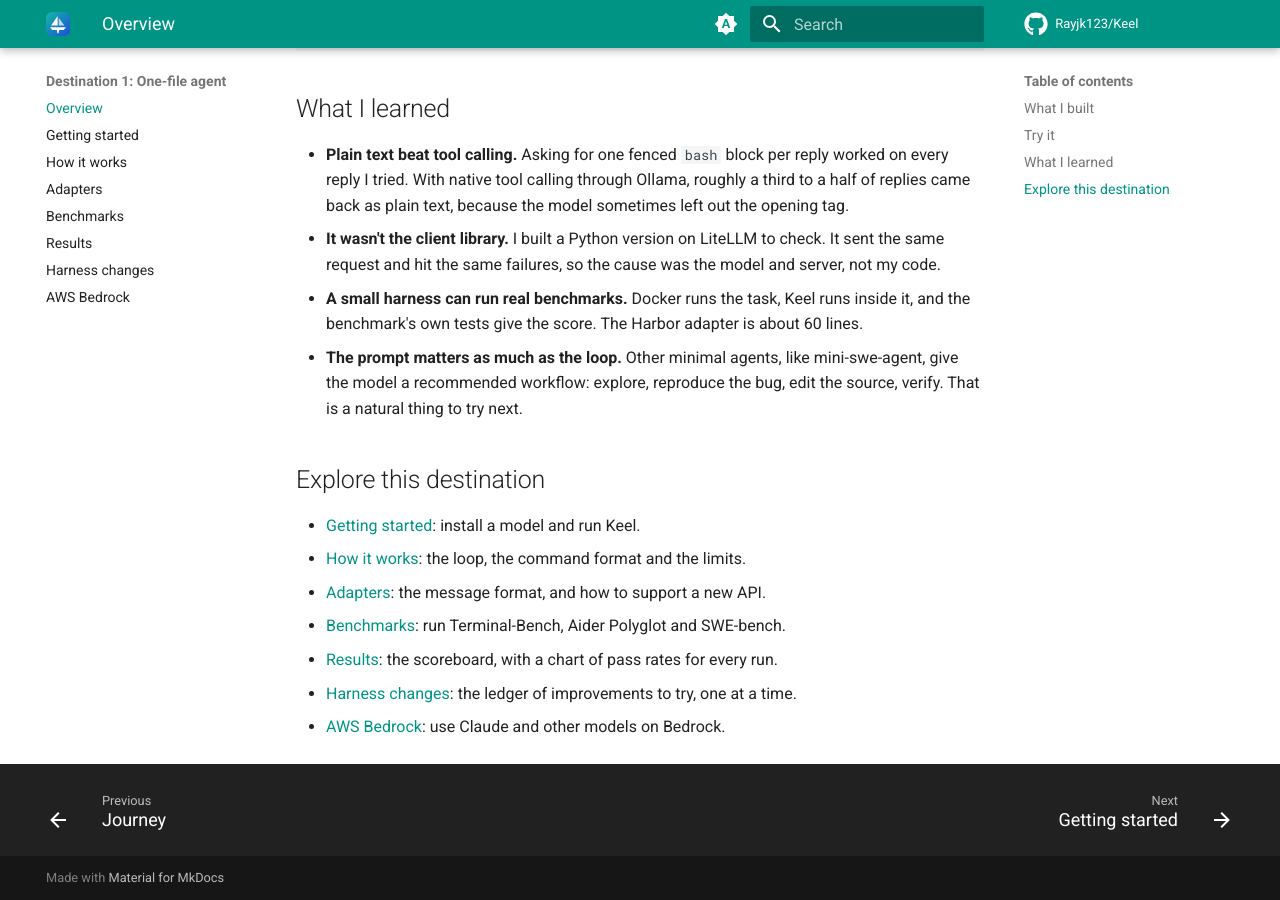
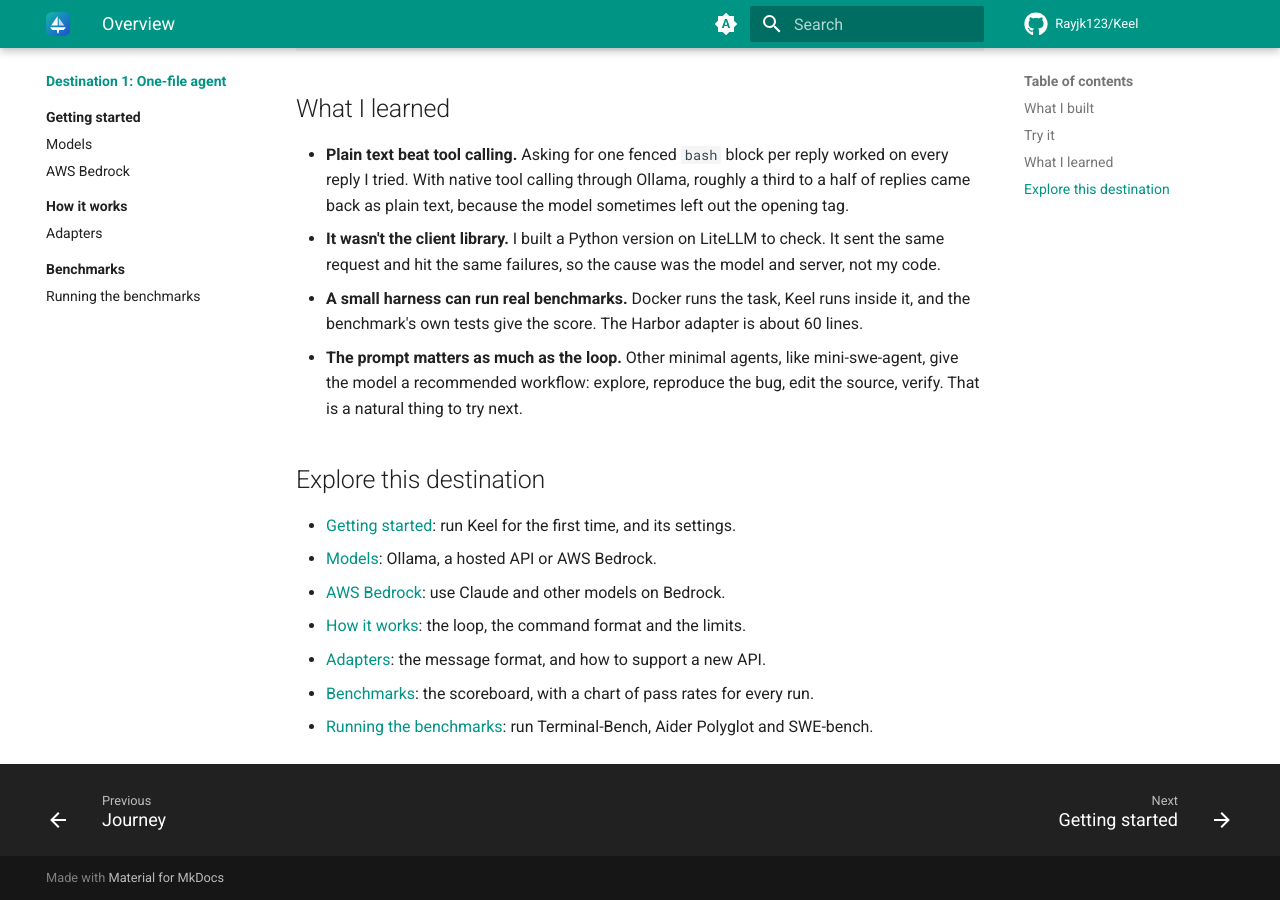
Before and after one commit to Rayjk123/Keel, an MkDocs documentation site: the page built from docs/destinations/one-file-agent/index.md, in a window 1280 px wide and 900 px high, scrolled down 945 px. Built offline with MkDocs 1.6.1 and Material for MkDocs 9.7.7, drawn with Linux system fonts in a browser that asks for light colours; comment, search, counter and statistics services are not loaded.

Commit message:
Reorganize the docs into Getting started, How it works and Benchmarks sections
- Getting started holds the first run, a new Models page (Ollama, a hosted API
  or AWS Bedrock) and the Bedrock proxy setup.
- How it works holds the agent loop and adapters.
- Benchmarks opens on the scoreboard, with Running the benchmarks under it; the
  steps for adding a run live only there now.
- The Harness changes page and its proposed ledger are removed.
- Files moved to match the sections, so the URLs follow the nav.

```diff
--- a/docs/destinations/one-file-agent/index.md
+++ b/docs/destinations/one-file-agent/index.md
@@ -45,10 +45,10 @@ BASE_URL=http://localhost:11434/v1 MODEL=qwen3-coder:30b \
 
 ## Explore this destination
 
-- [Getting started](getting-started.md): install a model and run Keel.
-- [How it works](how-it-works.md): the loop, the command format and the limits.
-- [Adapters](adapters.md): the message format, and how to support a new API.
-- [Benchmarks](benchmarks.md): run Terminal-Bench, Aider Polyglot and SWE-bench.
-- [Results](results.md): the scoreboard, with a chart of pass rates for every run.
-- [Harness changes](harness-changes.md): the ledger of improvements to try, one at a time.
-- [AWS Bedrock](bedrock.md): use Claude and other models on Bedrock.
+- [Getting started](getting-started/index.md): run Keel for the first time, and its settings.
+- [Models](getting-started/models.md): Ollama, a hosted API or AWS Bedrock.
+- [AWS Bedrock](getting-started/bedrock.md): use Claude and other models on Bedrock.
+- [How it works](how-it-works/index.md): the loop, the command format and the limits.
+- [Adapters](how-it-works/adapters.md): the message format, and how to support a new API.
+- [Benchmarks](benchmarks/index.md): the scoreboard, with a chart of pass rates for every run.
+- [Running the benchmarks](benchmarks/running.md): run Terminal-Bench, Aider Polyglot and SWE-bench.
--- a/mkdocs.yml
+++ b/mkdocs.yml
@@ -32,6 +32,7 @@ theme:
   features:
     - navigation.tabs
     - navigation.sections
+    - navigation.indexes
     - navigation.footer
     - content.code.copy
     - content.action.edit
@@ -54,13 +55,16 @@ nav:
   - Journey: index.md
   - "Destination 1: One-file agent":
       - Overview: destinations/one-file-agent/index.md
-      - Getting started: destinations/one-file-agent/getting-started.md
-      - How it works: destinations/one-file-agent/how-it-works.md
-      - Adapters: destinations/one-file-agent/adapters.md
-      - Benchmarks: destinations/one-file-agent/benchmarks.md
-      - Results: destinations/one-file-agent/results.md
-      - Harness changes: destinations/one-file-agent/harness-changes.md
-      - AWS Bedrock: destinations/one-file-agent/bedrock.md
+      - Getting started:
+          - destinations/one-file-agent/getting-started/index.md
+          - Models: destinations/one-file-agent/getting-started/models.md
+          - AWS Bedrock: destinations/one-file-agent/getting-started/bedrock.md
+      - How it works:
+          - destinations/one-file-agent/how-it-works/index.md
+          - Adapters: destinations/one-file-agent/how-it-works/adapters.md
+      - Benchmarks:
+          - destinations/one-file-agent/benchmarks/index.md
+          - Running the benchmarks: destinations/one-file-agent/benchmarks/running.md
   - Project:
       - Development: development.md
       - Changelog: changelog.md
```
Also changed, not shown: README.md (+7 -5 lines), docs/destinations/one-file-agent/benchmarks/index.md (renamed from docs/destinations/one-file-agent/results.md, +5 -14 lines), docs/destinations/one-file-agent/benchmarks/running.md (renamed from docs/destinations/one-file-agent/benchmarks.md, +4 -2 lines), docs/destinations/one-file-agent/getting-started/bedrock.md (renamed from docs/destinations/one-file-agent/bedrock.md, +1 -1 lines), docs/destinations/one-file-agent/getting-started/index.md (renamed from docs/destinations/one-file-agent/getting-started.md, +4 -20 lines), docs/destinations/one-file-agent/getting-started/models.md (added, +25 -0 lines), docs/destinations/one-file-agent/harness-changes.md (deleted, +0 -42 lines), docs/destinations/one-file-agent/how-it-works/adapters.md (renamed from docs/destinations/one-file-agent/adapters.md), docs/destinations/one-file-agent/how-it-works/index.md (renamed from docs/destinations/one-file-agent/how-it-works.md).
